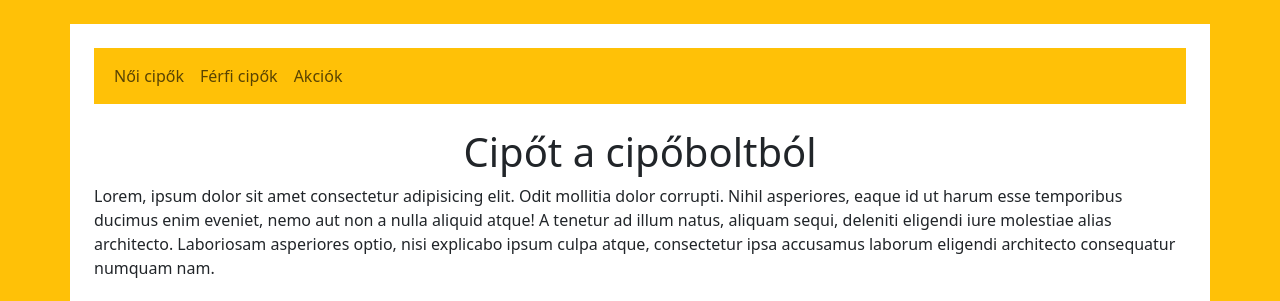
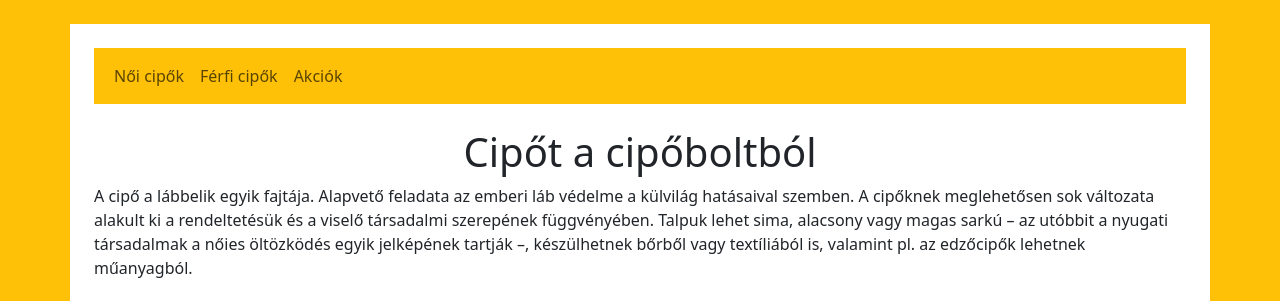
Before and after one commit to b0BogKevin/Cipobolt, a plain HTML site: page index.html in a window 1280 px wide. Shown: the top 301 px of the page. Drawn offline with nearby package versions, Linux system fonts and the light colour scheme.

Commit message:
helyes szöveg

```diff
--- a/index.html
+++ b/index.html
@@ -24,11 +24,7 @@
 
         <div class="mt-4">
             <h1 class="font-weight-bold text-center">Cipőt a cipőboltból</h1>
-            <p>Lorem, ipsum dolor sit amet consectetur adipisicing elit. Odit mollitia dolor corrupti. Nihil asperiores,
-                eaque id ut harum esse temporibus ducimus enim eveniet, nemo aut non a nulla aliquid atque!
-                A tenetur ad illum natus, aliquam sequi, deleniti eligendi iure molestiae alias architecto. Laboriosam
-                asperiores optio, nisi explicabo ipsum culpa atque, consectetur ipsa accusamus laborum eligendi
-                architecto consequatur numquam nam.
+            <p>A cipő a lábbelik egyik fajtája. Alapvető feladata az emberi láb védelme a külvilág hatásaival szemben. A cipőknek meglehetősen sok változata alakult ki a rendeltetésük és a viselő társadalmi szerepének függvényében. Talpuk lehet sima, alacsony vagy magas sarkú – az utóbbit a nyugati társadalmak a nőies öltözködés egyik jelképének tartják –, készülhetnek bőrből vagy textíliából is, valamint pl. az   edzőcipők lehetnek műanyagból.
             </p>
         </div>
 
```
